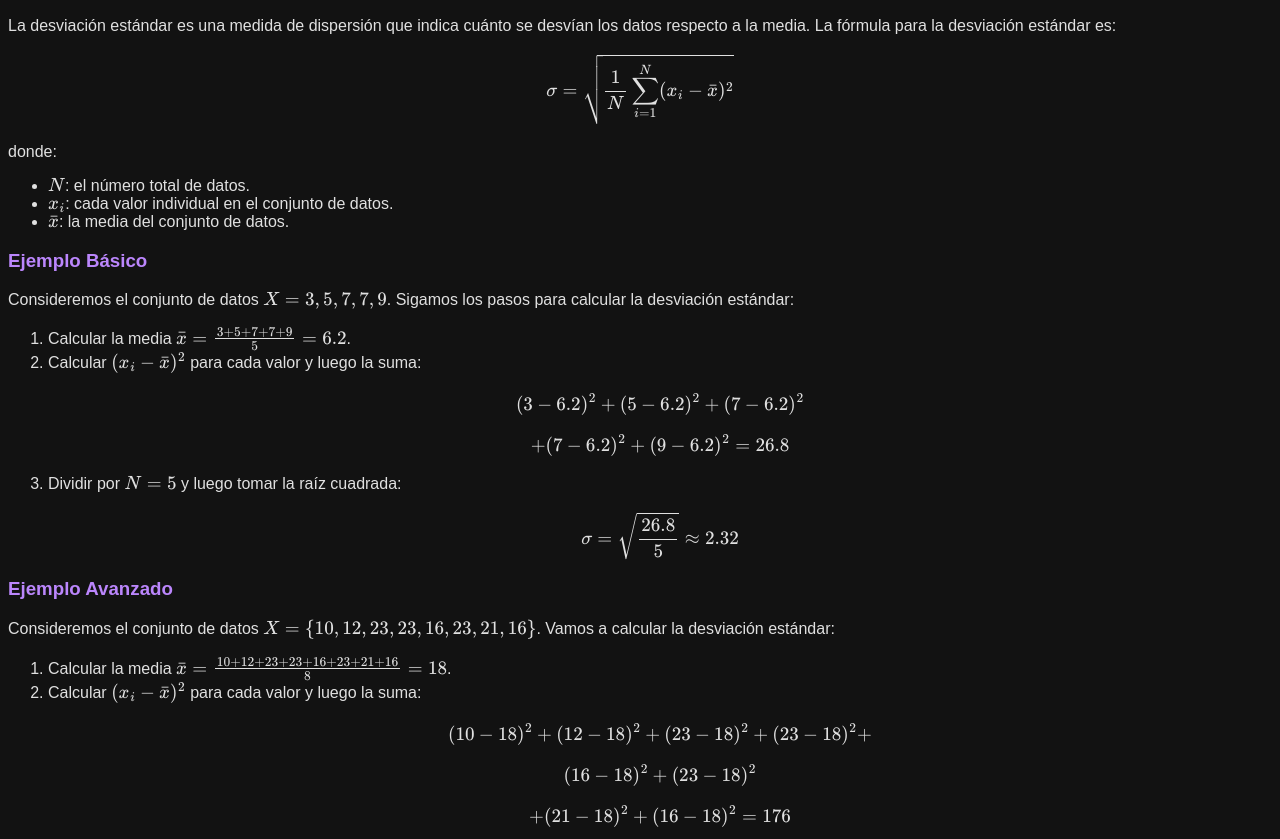
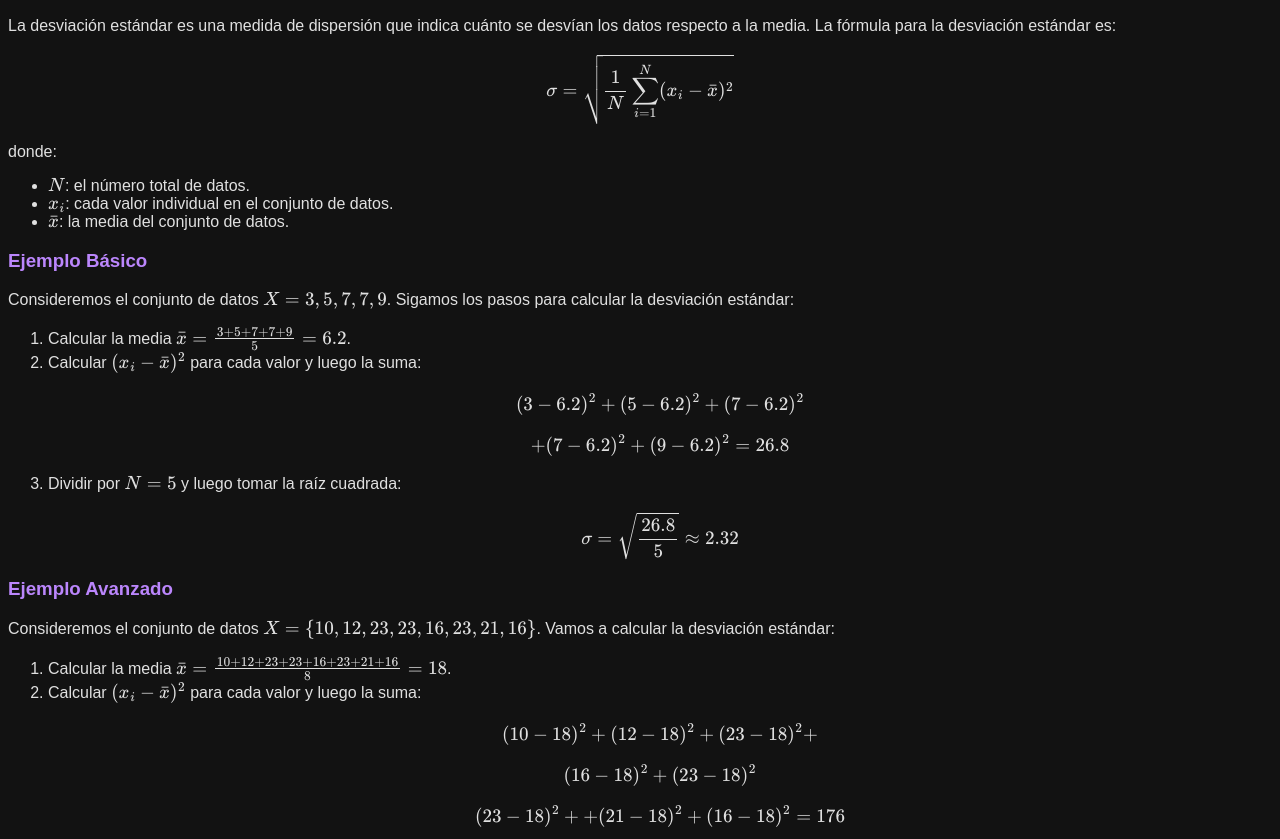
Before and after one commit to kpro199procreator/coef, a plain HTML site: page index.html in a window 1280 px wide. Shown: the part 111-950 px from the top of the page. Drawn offline with nearby package versions, Linux system fonts and the light colour scheme.

Commit message:
Actualizar index.html

```diff
--- a/index.html
+++ b/index.html
@@ -48,9 +48,9 @@
             <ol>
                 <li>Calcular la media \( \bar{x} = \frac{10 + 12 + 23 + 23 + 16 + 23 + 21 + 16}{8} = 18 \).</li>
                 <li>Calcular \( (x_i - \bar{x})^2 \) para cada valor y luego la suma:
-                    <p>$$ (10 - 18)^2 + (12 - 18)^2 + (23 - 18)^2 + (23 - 18)^2 + $$</p> <p>$$(16 - 18)^2 + (23 - 18)^2 $$
+                    <p>$$ (10 - 18)^2 + (12 - 18)^2 + (23 - 18)^2 +  $$</p> <p>$$(16 - 18)^2 + (23 - 18)^2 $$
 </p>
-<p>$$ + (21 - 18)^2 + (16 - 18)^2 = 176 $$</p>
+<p>$$(23 - 18)^2 + + (21 - 18)^2 + (16 - 18)^2 = 176 $$</p>
                 </li>
                 <li>Dividir por \( N = 8 \) y luego tomar la raíz cuadrada:
                     <p>$$ \sigma = \sqrt{\frac{176}{8}} = 4.69 $$</p>
```
